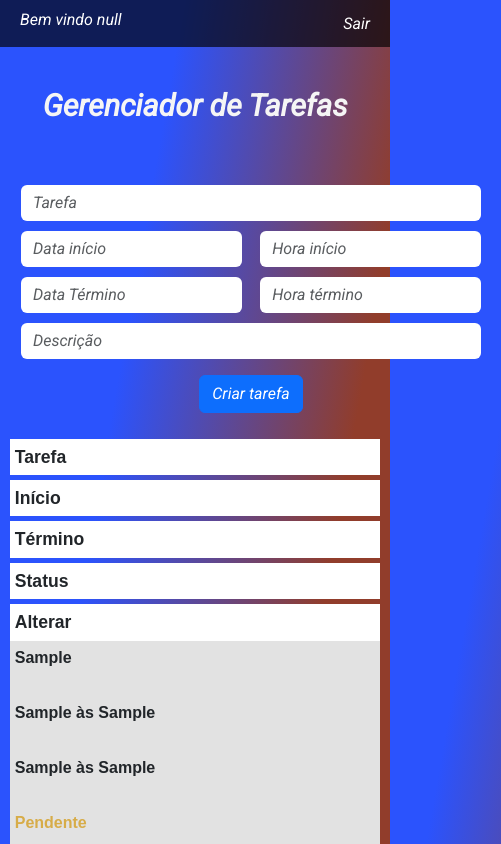
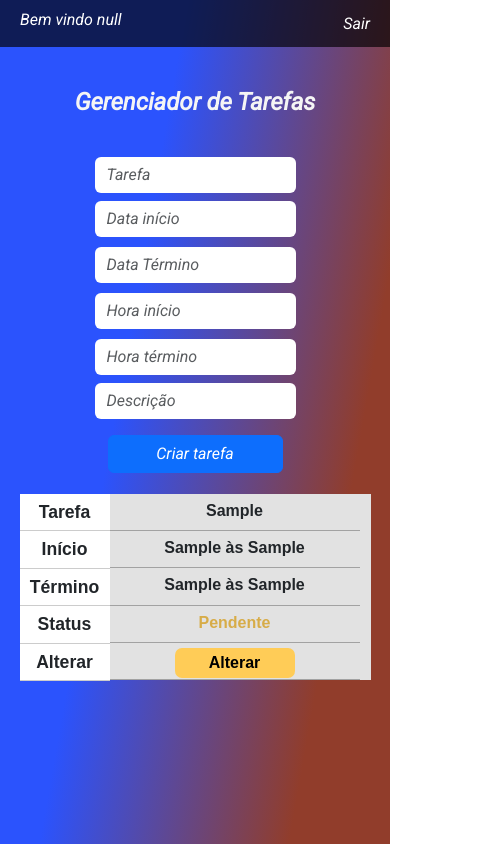
Before and after one commit to Brunomir4nd4/Gerenciador_de_Tarefas, a plain HTML site: page task_Generator.html in a window 390 px wide. Both pictures are taken after typing "Sample", "Sample", "Sample", "Sample", "Sample", "Sample" into the empty fields and a click on the button "Criar tarefa". Shown: the top 844 px of the page, 501 px wide, since content can reach past the window. Drawn offline with nearby package versions, Linux system fonts and the light colour scheme.

Commit message:
index e task Generator recursivos

```diff
--- a/style.css
+++ b/style.css
@@ -16,21 +16,6 @@
     float: left;
     padding: 5px;
     box-sizing: border-box;
-}
-/* Resolução pequena */
-@media screen and (max-width:600px) {
-    .col-p-1 {width: 8.33%;}
-    .col-p-2 {width: 16.66%;}
-    .col-p-3 {width: 25%;}
-    .col-p-4 {width: 33.33%;}
-    .col-p-5 {width: 41.66%;}
-    .col-p-6 {width: 50%;}
-    .col-p-7 {width: 58.33;}
-    .col-p-8 {width: 66.66%;}
-    .col-p-9 {width: 75%;}
-    .col-p-10 {width: 83.33%;}
-    .col-p-11 {width: 91.66%;}
-    .col-p-12 {width: 100%;}
 }
  /* Resolução Média */
  @media screen and (min-width:601px) and (max-width:1000px) {
@@ -90,10 +75,6 @@ body{
     align-items: center;
     width: 65%;
     height: 80%;
-    @media screen and (min-width:0px) and (max-width:1000px){
-        flex-direction: column;
-        flex: 1;
-    }
 }
 
 .container-acesso {
@@ -105,9 +86,7 @@ body{
     padding: 20px;
     padding-top: 40px;
     background-color: var(--default-blue5);
-    @media screen and (min-width:0px) and (max-width:1000px) {
-        height: 90%;
-    }
+
 }
 
 .container-acesso .form-content{
@@ -151,11 +130,7 @@ body{
     flex-direction: column;
     justify-content: center;
     padding: 50px;
-    @media screen and (min-width:0px) and (max-width:1000px)  {
-        height: 30%;
-    }
 }
-
 
 #container-maior-acesso .container-acesso .button {
     width: 100px;
@@ -165,6 +140,22 @@ body{
     border-radius: 10px;
     padding: 8px;
     cursor: pointer;
+}
+
+@media screen and (max-width:1000px) {
+    .container-acesso {
+        width: 300px;
+    }
+
+    #container-maior-acesso {
+        flex-direction: column;
+    }
+
+    #container-maior-acesso .saudacao {
+        width: 300px;
+        height: 300px;
+        padding: 20px;
+    }
 }
 
 /* Gerador de Tarefas */
@@ -196,26 +187,16 @@ body{
         border: 1px solid transparent;
     }
 
-    form .btn-primary {
-        display: flex;
-        margin: auto;
-        justify-content: center;
-    }
-
     #main-geradora h1 {
         color: whitesmoke;
         font-size: 2.3em;
         display: flex;
         justify-content: center;
         margin: 40px 0;
-        @media screen and (max-width:600px) {
-            font-size: 1.9em;
-        }
     }
 
     #container-cria-tarefa {
-        max-width: 600px;
-        min-width: 500px;
+        width: 600px;
         margin: auto;
         padding: 20px;
         border-radius: 15px;
@@ -233,6 +214,12 @@ body{
 
     #container-cria-tarefa #data-hora input {
         margin: 10px 0;
+    }
+
+    form .btn-primary {
+        display: flex;
+        margin: auto;
+        justify-content: center;
     }
 
     .container-mostra-tarefas{
@@ -379,6 +366,108 @@ body{
         cursor: pointer;
     }
 
+    @media screen and (max-width:1000px) {
+        #main-geradora h1 {
+            color: whitesmoke;
+            font-size: 1.5em;
+            margin-top: 40px;
+        }
+
+        #container-cria-tarefa {
+            width: 350px;
+            margin: auto;
+            padding: 0;
+            padding-bottom: 20px;
+        }
+
+        #form-task-generator {
+            display: flex;
+            flex-direction: column;
+            justify-content: center;
+            align-items: center;
+        }
+
+        #container-cria-tarefa #data-hora {
+            flex-direction: column;
+            margin: 3px 0;
+            align-items: center;
+        }
+
+        #container-cria-tarefa #data-hora div {
+            display: flex;
+            flex-direction: column;
+            width: 100%;
+        }
+
+        #container-cria-tarefa #data-hora input {
+            margin: 5px 0;
+        }
+
+        form .btn-primary {
+            margin: auto;
+            width: 50%;
+        }
+    }
+
+    /* Mostra tarefa */
+    @media screen and (max-width:1000px) {
+
+        #tabela-das-tarefas {
+            width: 90%;
+            height: 200px;
+            margin: auto;
+            font-family: Arial, Helvetica, sans-serif;
+            display: flex;
+        }
+
+        #tabela-das-tarefas thead {
+            width: 170px;
+            height: 100%;
+            text-align: center;
+
+        }
+
+        #tabela-das-tarefas thead tr th {
+            background-color: #fff;
+            border-bottom: 1px solid #ccc;
+            margin: 0;
+            width: 90px;
+        }
+
+        #tabela-das-tarefas tbody tr{
+            background-color: #fff;
+            transition: all 100ms ease;
+            text-align: center;
+        }
+
+        #tabela-das-tarefas tbody tr:nth-child(odd) {
+            background-color: #e2e2e2;
+        }
+
+        #tabela-das-tarefas tbody tr:hover {
+            background-color: #ccc;
+        }
+
+        #tabela-das-tarefas tbody tr td {
+            width: 250px;
+            padding: 5px;
+            height: 37.2px;
+            font-weight: 600;
+            border-bottom: 1px solid #a2a2a2;
+        }
+
+        #tabela-das-tarefas .button-alterar button {
+            height: 30px;
+            width: 50%;
+            background-color: #FFCC57;
+            border-radius: 7px;
+            font-weight: bold;
+            border: none;
+            transition: all 300ms ease;
+            z-index: 10;
+        }
+    }
+
  /* Página alterar*/
 
     #main-alterar {
@@ -430,8 +519,6 @@ body{
         background-color: #ba9640;
     }
 
-
-
     #main-alterar #cancelar {
         background-color: gray;
     }
--- a/task_Generator.html
+++ b/task_Generator.html
@@ -61,11 +61,11 @@
         <table id="tabela-das-tarefas">
             <thead>
                 <tr id="thead-item">
-                    <th class="col-g-5 col-m-4 col-p-12">Tarefa</th>
-                    <th class="col-g-2 col-m-2 col-p-12">Início</th>
-                    <th class="col-g-2 col-m-2 col-p-12">Término</th>
-                    <th class="col-g-2 col-m-2 col-p-12">Status</th>
-                    <th class="col-g-1 col-m-2 col-p-12">Alterar</th>
+                    <th class="col-g-5 col-m-4">Tarefa</th>
+                    <th class="col-g-2 col-m-2">Início</th>
+                    <th class="col-g-2 col-m-2">Término</th>
+                    <th class="col-g-2 col-m-2">Status</th>
+                    <th class="col-g-1 col-m-2">Alterar</th>
                 </tr>
             </thead>
             <tbody id="tbody">
```
